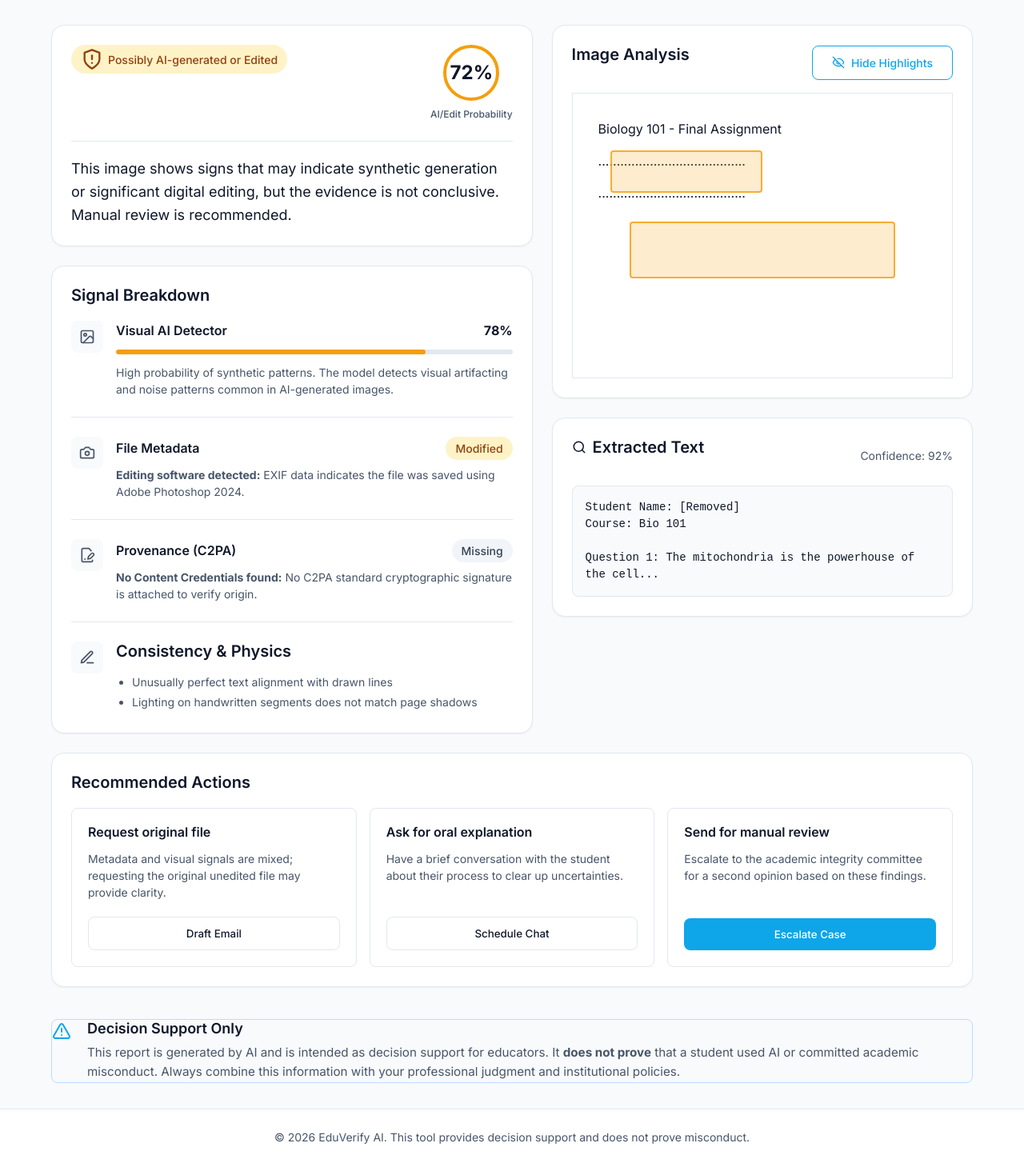
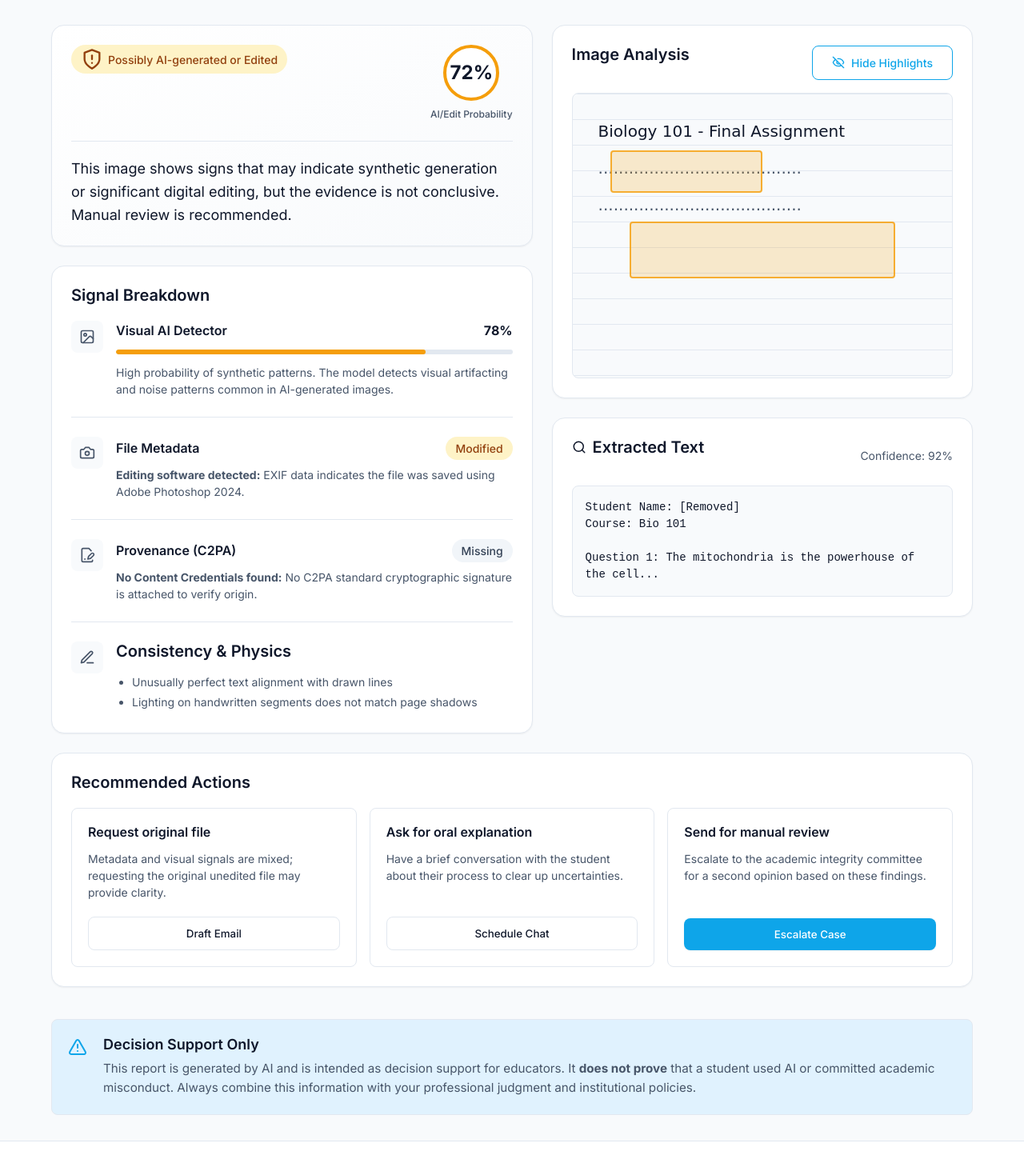
Before and after one commit to sudiptosaha5002-lang/Deepfake, a React (Vite) app in the folder eduverify-ai/: page /analysis/1 in a window 1280 px wide. Shown: the part 145-1599 px from the top of the page at 80% size. Built offline with nearby package versions, Linux system fonts and the light colour scheme.

Commit message:
Auto-sync: update eduverify-ai/src/pages/DashboardPage.css

```diff
--- a/eduverify-ai/src/pages/DashboardPage.css
+++ b/eduverify-ai/src/pages/DashboardPage.css
@@ -40,11 +40,7 @@
   display: flex;
   flex-direction: column;
   gap: 1.5rem;
-<<<<<<< HEAD
   background: linear-gradient(to bottom right, var(--color-card-bg), var(--color-bg));
-=======
-  background: linear-gradient(to bottom right, var(--color-card-bg), #f8fafc);
->>>>>>> a4dd065885a2b611f46faa77a65f2fa87bb5c306
 }
 
 .summary-header {
@@ -194,11 +190,7 @@
   position: relative;
   width: 100%;
   aspect-ratio: 4 / 3;
-<<<<<<< HEAD
   background-color: var(--color-bg);
-=======
-  background-color: #ededed;
->>>>>>> a4dd065885a2b611f46faa77a65f2fa87bb5c306
   border-radius: var(--radius-md);
   overflow: hidden;
   border: 1px solid var(--color-border);
@@ -208,30 +200,18 @@
   width: 100%;
   height: 100%;
   padding: 2rem;
-<<<<<<< HEAD
   background-image: repeating-linear-gradient(var(--color-border) 0, var(--color-border) 1px, transparent 1px, transparent 2rem);
-=======
-  background-image: repeating-linear-gradient(#f1f1f1 0, #f1f1f1 1px, transparent 1px, transparent 2rem);
->>>>>>> a4dd065885a2b611f46faa77a65f2fa87bb5c306
   font-family: 'Comic Sans MS', cursive, sans-serif;
 }
 
 .dummy-text {
-<<<<<<< HEAD
   color: var(--color-secondary);
-=======
-  color: #333;
->>>>>>> a4dd065885a2b611f46faa77a65f2fa87bb5c306
   font-size: 1.25rem;
 }
 
 .dummy-text .line {
   margin-top: 1rem;
-<<<<<<< HEAD
   color: var(--color-tertiary);
-=======
-  color: #999;
->>>>>>> a4dd065885a2b611f46faa77a65f2fa87bb5c306
 }
 
 .highlight-overlay {
@@ -322,13 +302,8 @@
 /* Ethics Disclaimer */
 .ethics-disclaimer {
   display: flex;
-<<<<<<< HEAD
   background-color: var(--color-primary-light);
   border: 1px solid var(--color-border);
-=======
-  background-color: #eff6ff; /* Light blue */
-  border: 1px solid #bfdbfe;
->>>>>>> a4dd065885a2b611f46faa77a65f2fa87bb5c306
   padding: 1.25rem;
   border-radius: var(--radius-md);
   gap: 1.25rem;
```
